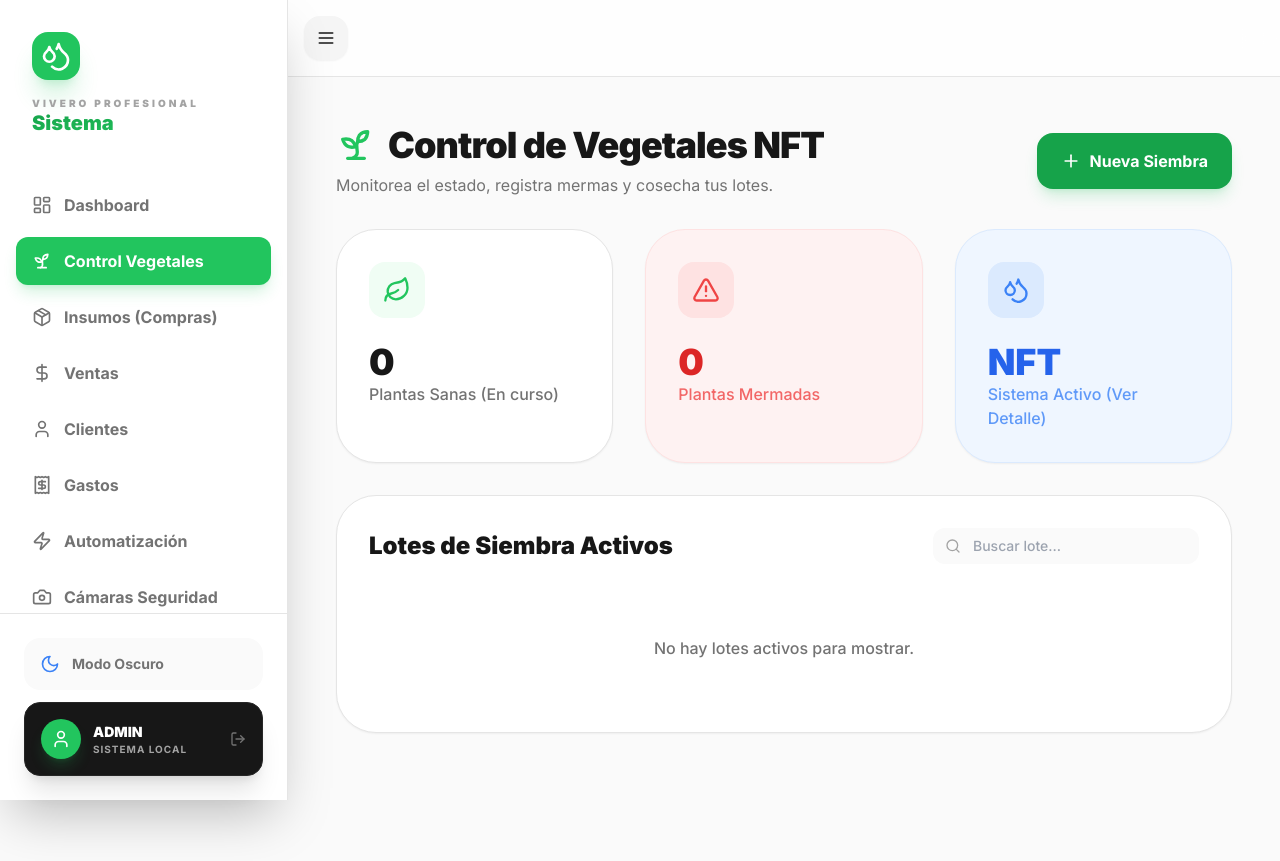
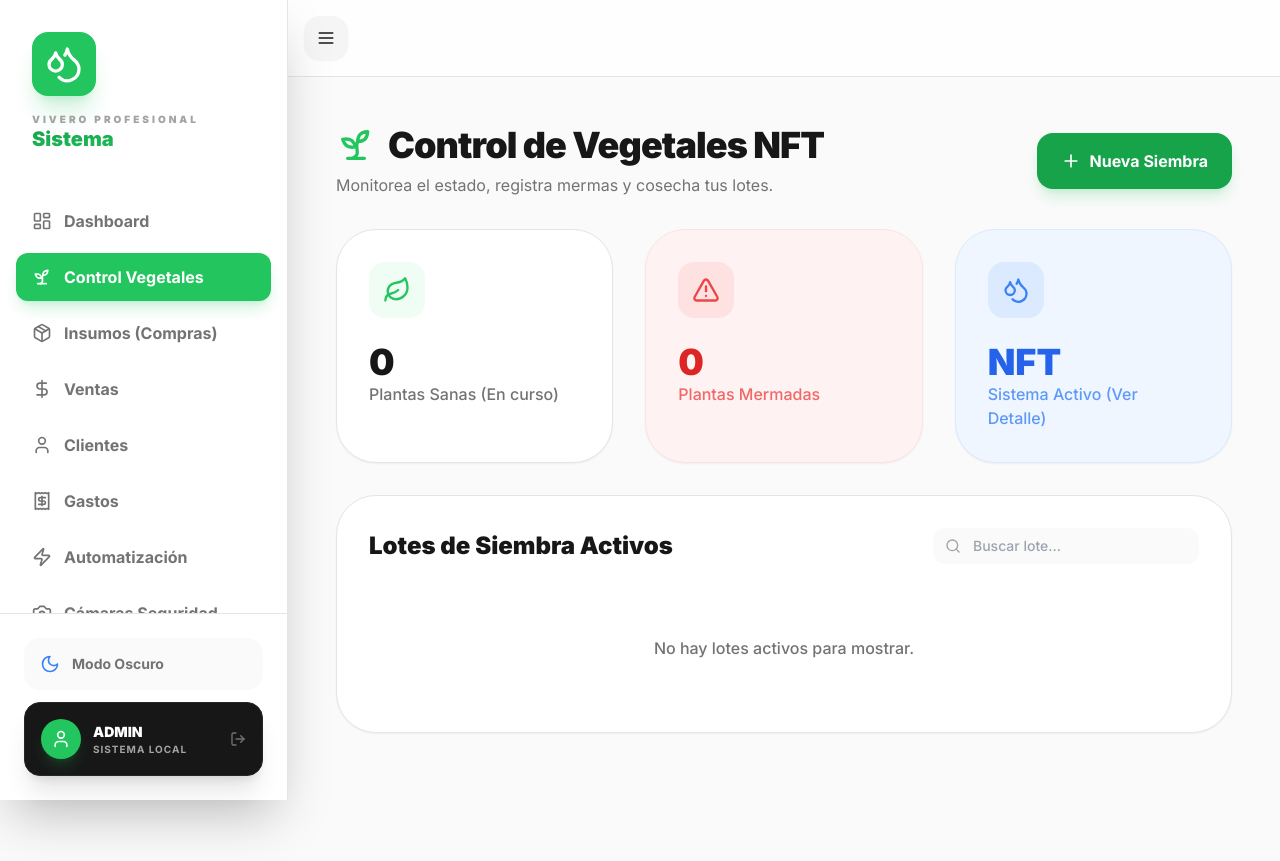
Before and after one commit to dmazasuxe-gif/Sistema-Hidroponico, a Next.js app: page /dashboard/lettuces in a window 1280 px wide. Built offline with nearby package versions, Linux system fonts and the light colour scheme.

Commit message:
UI: Eliminar cuadro de fondo del logo y aumentar su tamaño

```diff
--- a/src/components/Sidebar.tsx
+++ b/src/components/Sidebar.tsx
@@ -100,14 +100,14 @@ export function Sidebar({ isOpen, setIsOpen }: SidebarProps) {
       <div className="pointer-events-auto flex flex-col h-full bg-white dark:bg-neutral-900">
         {/* Logo Section */}
         <div className="p-8 pb-4 flex flex-col items-start space-y-4">
-          <div className="w-12 h-12 rounded-2xl bg-primary-500 overflow-hidden flex items-center justify-center text-white shadow-xl shadow-primary-500/20 shrink-0">
-            {logo ? (
-               // eslint-disable-next-line @next/next/no-img-element
-               <img src={logo} alt="Logo" className="w-full h-full object-contain p-1" />
-            ) : (
-               <Droplets className="w-8 h-8" />
-            )}
-          </div>
+          {logo ? (
+             // eslint-disable-next-line @next/next/no-img-element
+             <img src={logo} alt="Logo" className="h-20 md:h-24 w-auto max-w-[200px] object-contain shrink-0 drop-shadow-xl transform transition-transform duration-300 hover:scale-105" />
+          ) : (
+             <div className="w-16 h-16 rounded-2xl bg-primary-500 flex items-center justify-center text-white shadow-xl shadow-primary-500/20 shrink-0">
+               <Droplets className="w-10 h-10" />
+             </div>
+          )}
           <div className="flex flex-col">
             <span className="text-[10px] font-black uppercase tracking-[0.3em] text-neutral-400 dark:text-neutral-500 mb-0.5">Vivero Profesional</span>
             <span className="text-xl font-black bg-clip-text text-transparent bg-gradient-to-br from-primary-600 to-green-500 dark:from-primary-400 dark:to-green-400 leading-none">
```
